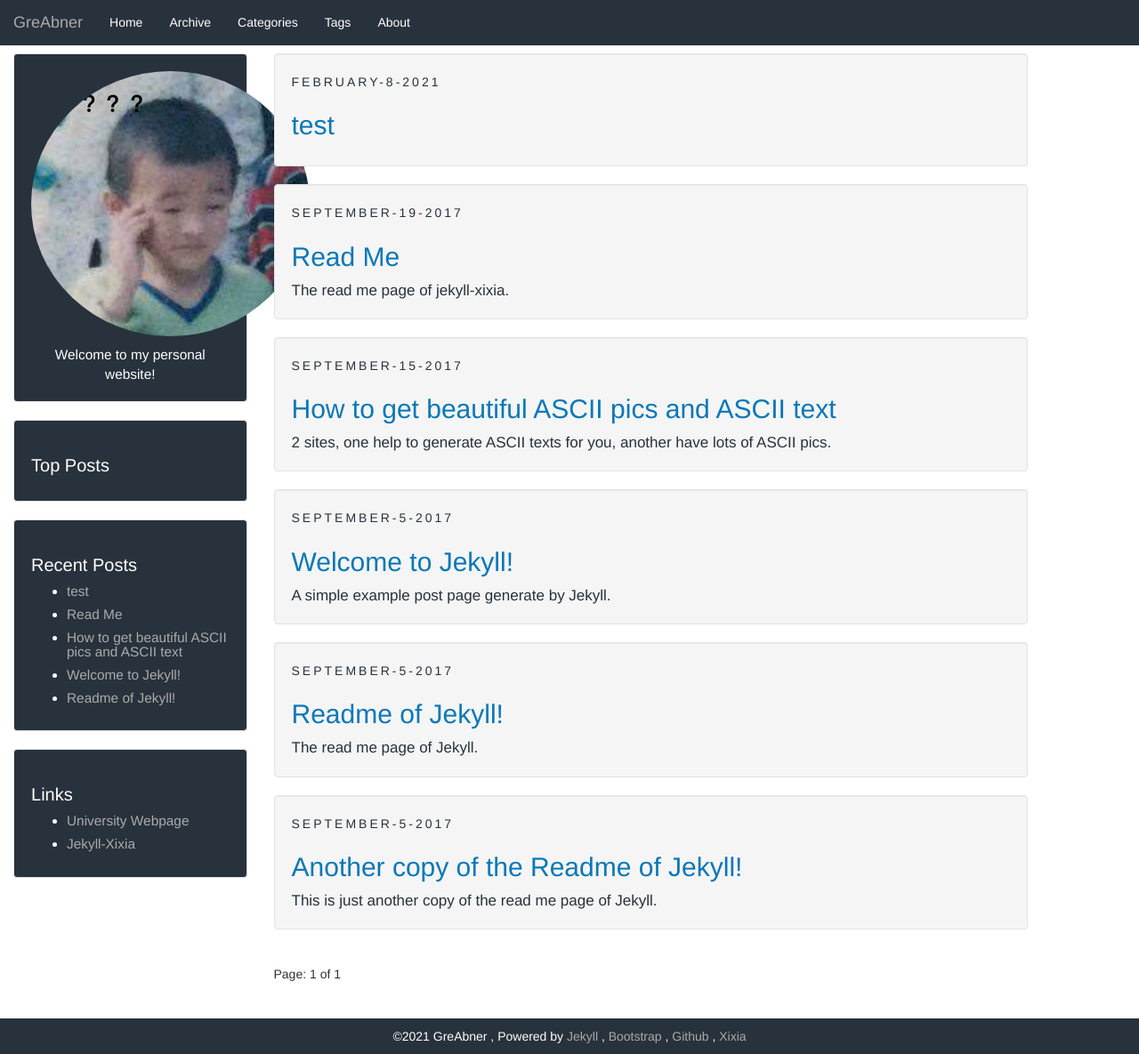
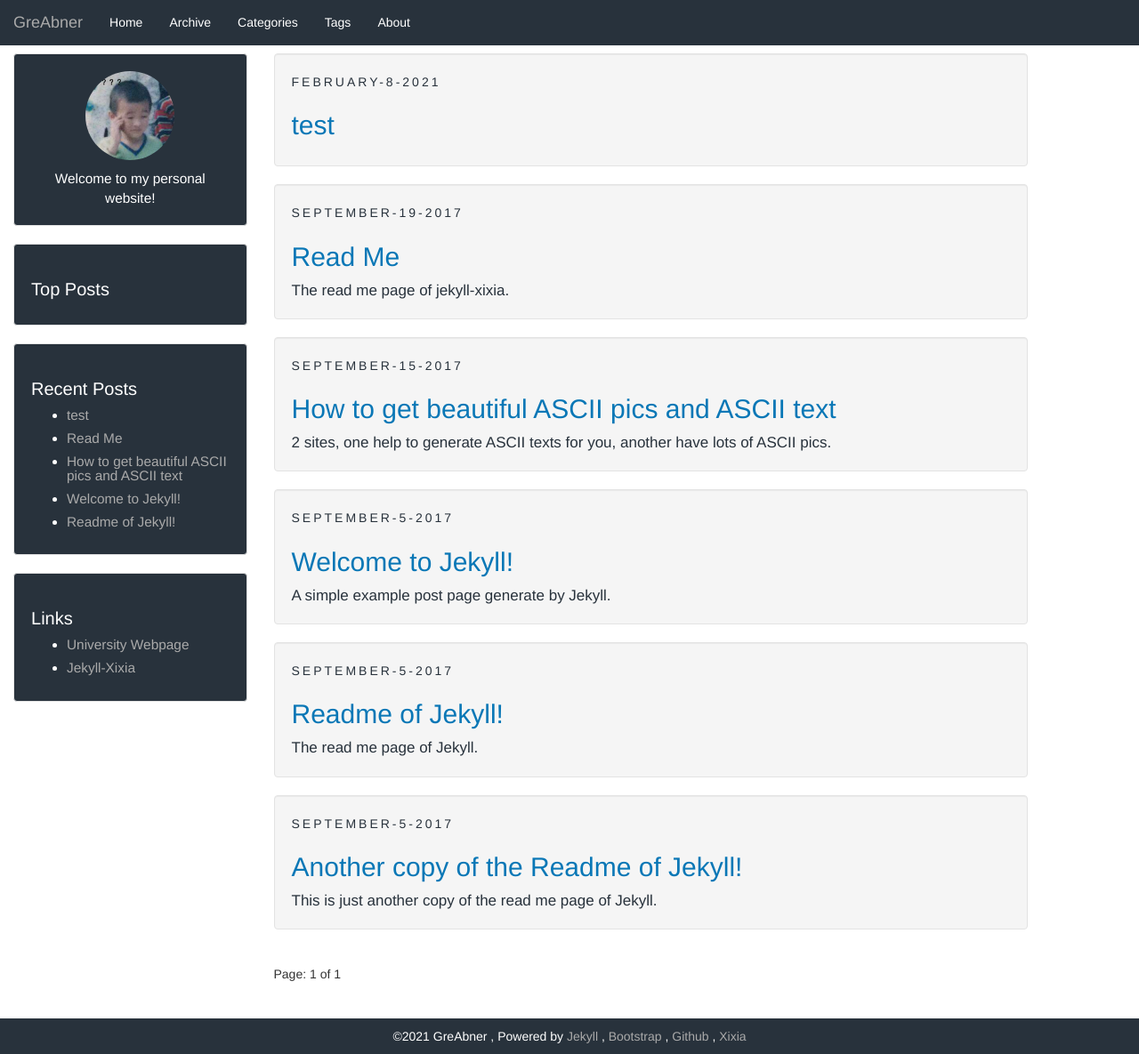
Before and after one commit to GReabner/GReabner.github.io, a Jekyll site: the page built from index.html, in a window 1280 px wide and 1185 px high. Shown: the whole window at 89% size. Built offline with Jekyll 4.4.1, drawn with Linux system fonts in a browser that asks for light colours; the list of posts is cut into pages by our own code.

Commit message:
Update sidebar.html

```diff
--- a/_includes/sidebar.html
+++ b/_includes/sidebar.html
@@ -2,7 +2,7 @@
 <div class="sidebar well">
     <header class="sidebar-header" role="banner">
         <a href="{{ site.baseurl }}/">
-            <img src="{{ site.baseurl }}/assets/images/me.jpg" style="height:40%;" class="img-circle" />
+            <img src="{{ site.baseurl }}/assets/images/me.jpg" width="100" height="100" class="img-circle" />
         </a>
         <!--
         <h3 class="title">
```
